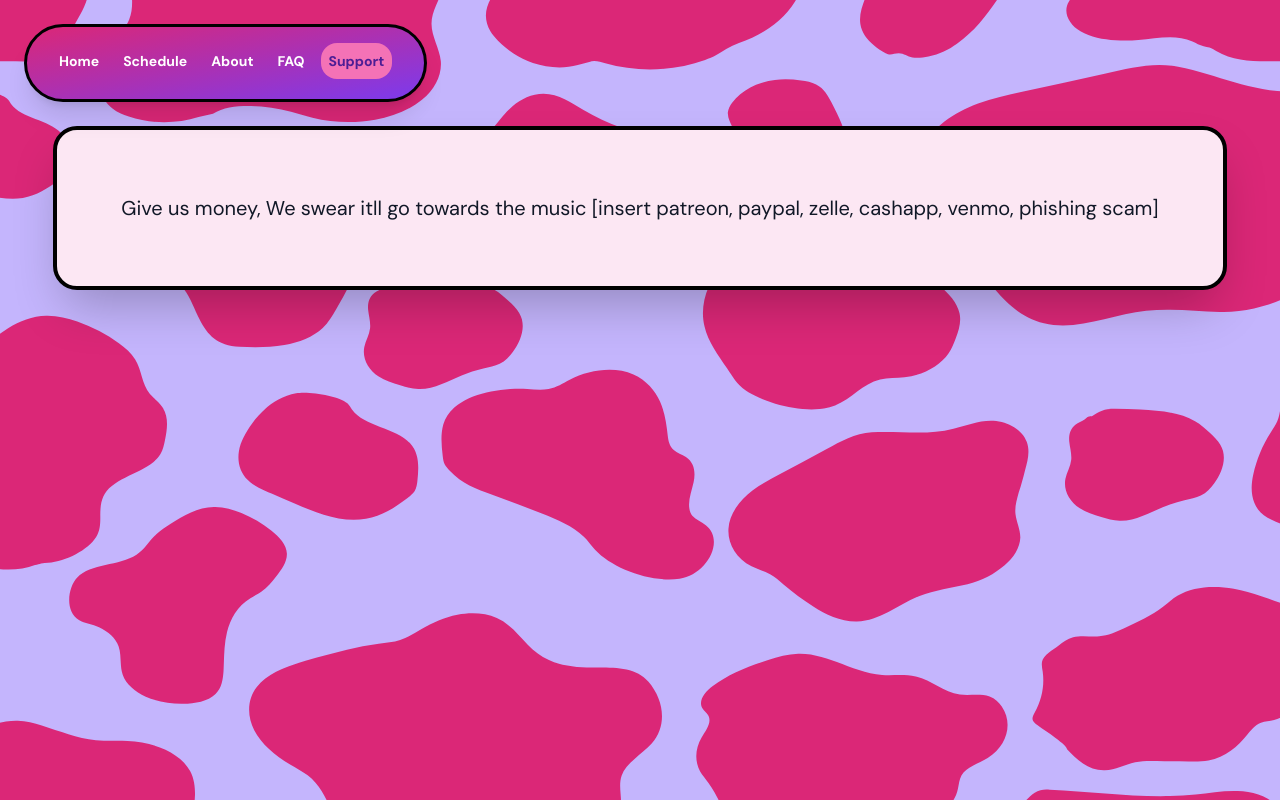
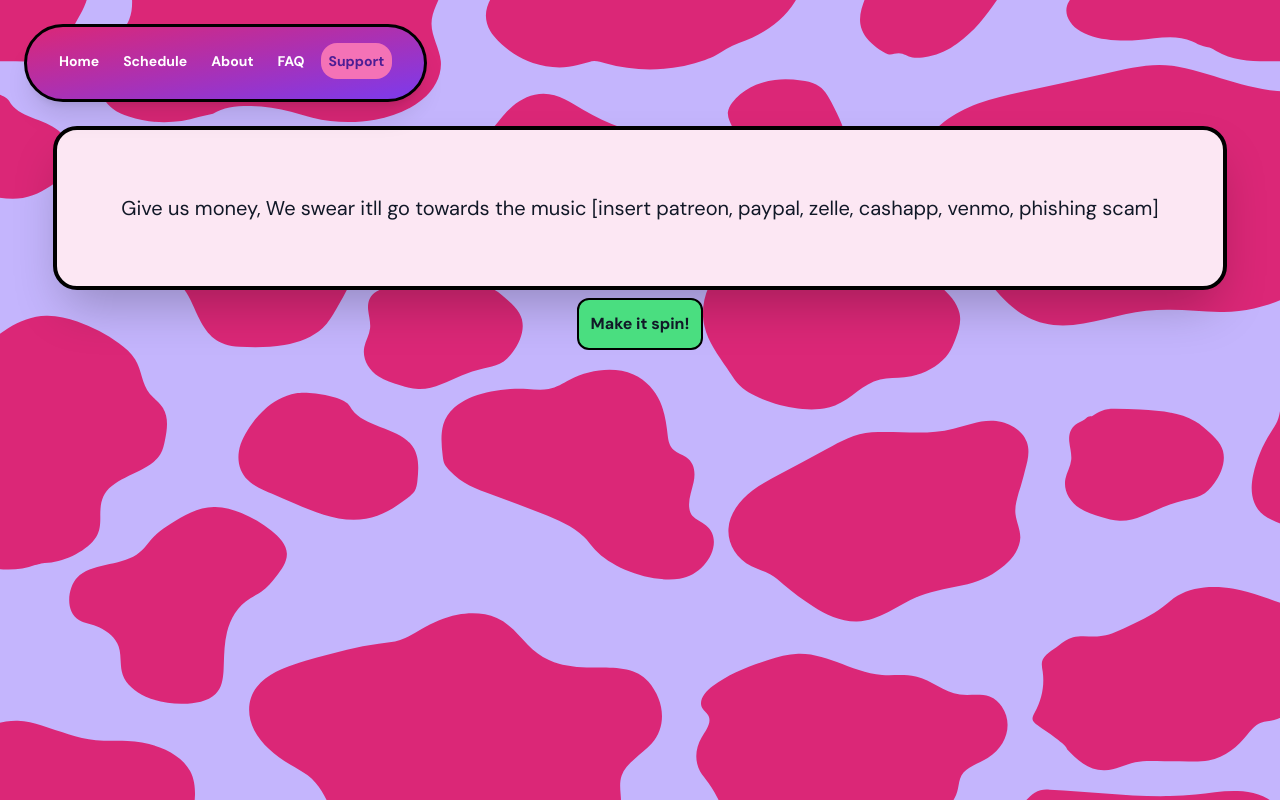
Before and after one commit to BenSievert/milkpatrol, a React (Vite) app: page /support in a window 1280 px wide. Built offline with nearby package versions, Linux system fonts and the light colour scheme.

Commit message:
add useless spinning

```diff
--- /dev/null
+++ b/src/App.tsx
@@ -0,0 +1,35 @@
+import {BrowserRouter, Route, Routes} from "react-router-dom";
+import NavBar, {links} from "./components/NavBar.tsx";
+import CowPrint from "./components/CowPrint.tsx";
+import { useState } from "react";
+
+
+function App() {
+  const [spin, setSpin] = useState(false)
+
+  return (
+    <div className={`p-2 md:p-6 min-h-screen font-sans text-gray-900 `}>
+      <BrowserRouter basename={import.meta.env.BASE_URL}>
+        <NavBar />
+        <div className='text-center'>
+          <CowPrint />
+          <div className={`text-left bg-pink-100 p-4 md:p-16 rounded-3xl border-4 border-black shadow-2xl inline-block relative z-10 mt-4 md:mt-0 ${spin && `animate-spin`}`}>
+            <Routes>
+              {links.map((link, i ) => (
+                <Route key={i} element={<div className='flex justify-center text-sm md:text-xl'>
+
+                  <link.component />
+                </div>
+                } path={link.path} />
+              ))}
+            </Routes>
+          </div>
+          <div className='text-center my-2'><button onClick={() => setSpin(!spin)} className={`z-20 relative p-3 bg-green-400 rounded-xl font-bold border-black border-2 ${spin && `font-extrabold tracking-wider`}`}>{spin ? `MAKE IT STOP!!!` : `Make it spin!`}</button></div>
+        </div>
+
+      </BrowserRouter>
+
+    </div>)
+}
+
+export default App;
--- a/src/main.tsx
+++ b/src/main.tsx
@@ -1,28 +1,5 @@
 import ReactDOM from "react-dom/client";
 import "./index.css";
-import { BrowserRouter, Route, Routes } from "react-router-dom";
-import {links} from "./components/NavBar";
-import  NavBar from './components/NavBar'
-import CowPrint from "./components/CowPrint.tsx";
+import App from "./App";
 
-ReactDOM.createRoot(document.getElementById(`root`)!).render(
-  <div className="p-2 md:p-6 min-h-screen font-sans text-gray-900">
-    <BrowserRouter basename={import.meta.env.BASE_URL}>
-      <NavBar />
-      <div className='text-center'>
-        <CowPrint />
-      <div className='text-left bg-pink-100 p-4 md:p-16 rounded-3xl border-4 border-black shadow-2xl inline-block relative z-10 mt-4 md:mt-0'>
-      <Routes>
-        {links.map((link, i ) => (
-          <Route key={i} element={<div className='flex justify-center text-sm md:text-xl'>
-
-            <link.component />
-          </div>
-       } path={link.path} />
-        ))}
-      </Routes>
-      </div>
-      </div>
-    </BrowserRouter>
-  </div>
-);
+ReactDOM.createRoot(document.getElementById(`root`)!).render(<App />);
--- a/src/routes/Home.tsx
+++ b/src/routes/Home.tsx
@@ -38,7 +38,7 @@
   const photo = photos[randNumber]
   document.title = `Milk Patrol`
   return (
-    <div className="text-center">
+    <div className={`text-center`}>
       <h1 className="text-4xl font-extrabold tracking-wider">Milk Patrol</h1>
       <div className='flex justify-center items-center mt-2 mb-4'>
         <figure>
```
